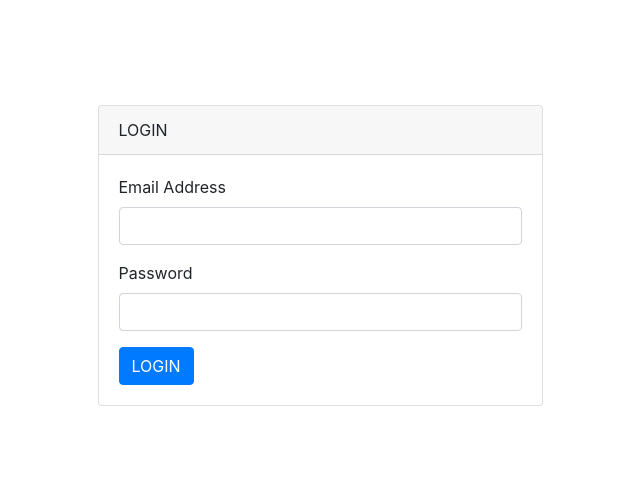
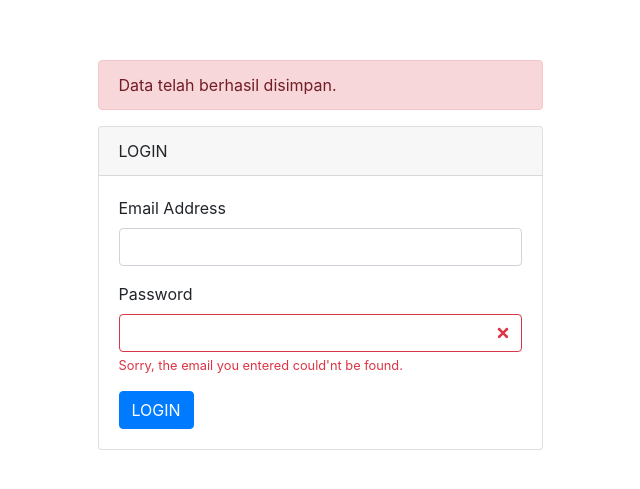
Before and after one commit to sskyaa/BelajarBootstrap4, a plain HTML site: page index.html in a window 1280 px wide. Shown: the part 145-634 px from the top of the page, without its empty margins (320-960 px from the left). Drawn offline with Linux system fonts and the light colour scheme.

Commit message:
menambahkan feedback form

```diff
--- a/index.html
+++ b/index.html
@@ -16,6 +16,9 @@
         style="height: 100vh"
       >
         <div class="col-md-5">
+          <div class="alert alert-danger" role="alert">
+            Data telah berhasil disimpan.
+          </div>
           <div class="card">
             <div class="card-header">LOGIN</div>
             <div class="card-body">
@@ -35,8 +38,11 @@
                     type="text"
                     name="password"
                     id="password"
-                    class="form-control"
+                    class="form-control is-invalid"
                   />
+                  <span class="invalid-feedback"
+                    >Sorry, the email you entered could'nt be found.
+                  </span>
                 </div>
                 <button type="submit" class="btn btn-primary">LOGIN</button>
               </form>
```
Also changed, not shown: screenshot/FEEDBACK.png (added).
